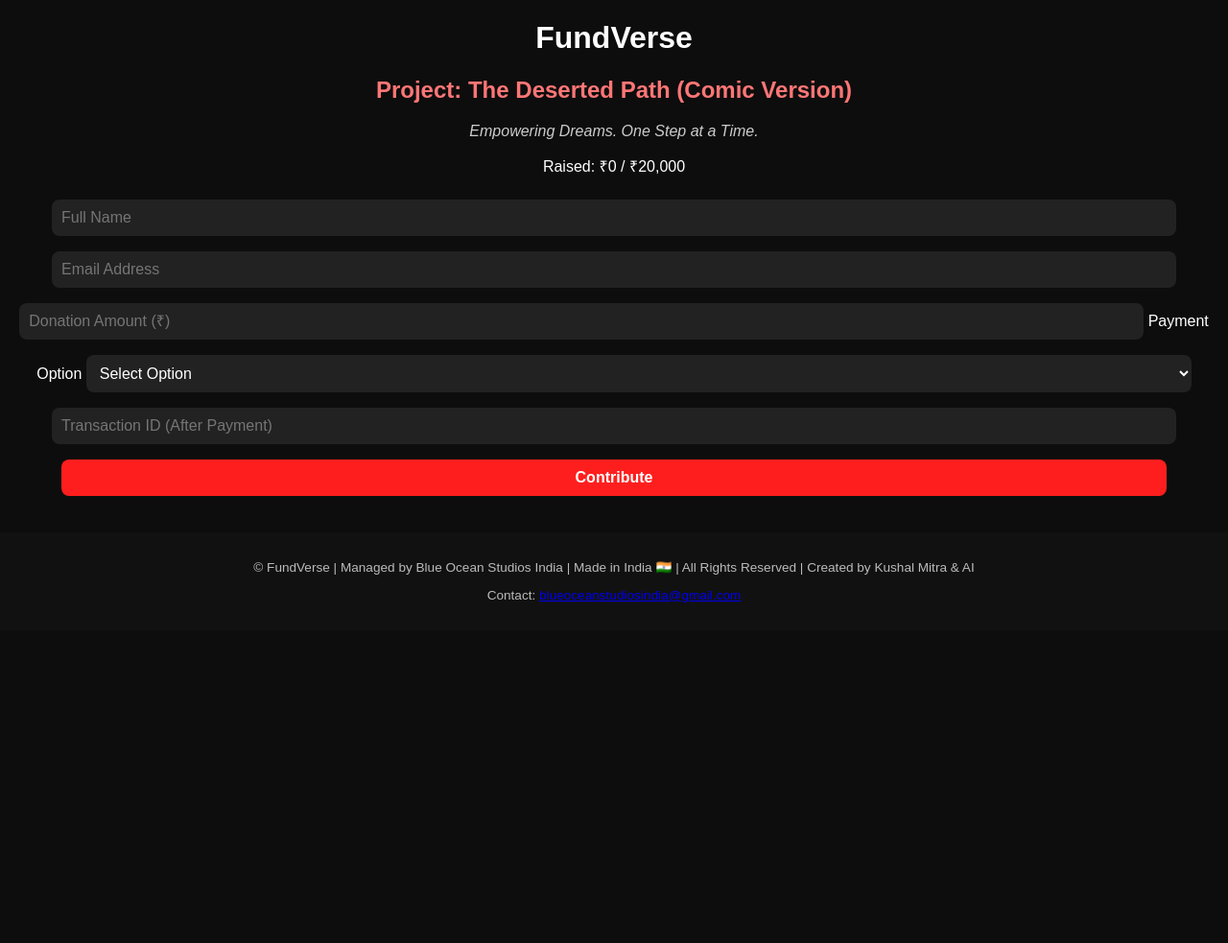
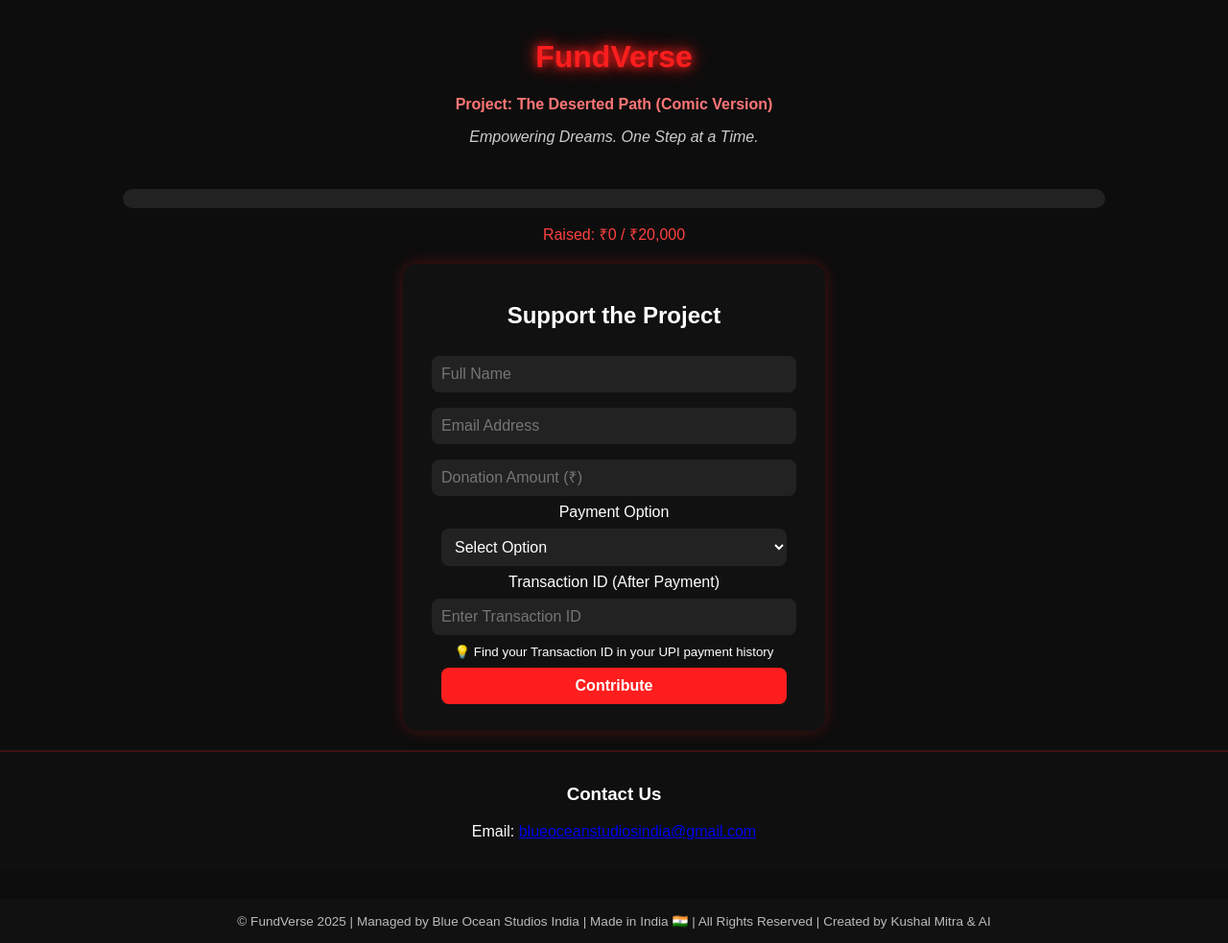
Before and after one commit to HKBSubs69/FundVerse, a plain HTML site: page index.html in a window 1280 px wide. Shown: the whole page at 96% size. Before the commit the page ends 800 px from the top, so only its background shows below. Drawn offline with nearby package versions, Linux system fonts and the light colour scheme; no server answers.

Commit message:
Update index.html

```diff
--- a/index.html
+++ b/index.html
@@ -1,60 +1,66 @@
 <!DOCTYPE html>
 <html lang="en">
 <head>
-  <meta charset="UTF-8">
-  <meta name="viewport" content="width=device-width, initial-scale=1.0">
-  <title>FundVerse</title>
-  <link rel="stylesheet" href="main.css">
-  <script src="https://www.gstatic.com/firebasejs/10.12.0/firebase-app-compat.js"></script>
-  <script src="https://www.gstatic.com/firebasejs/10.12.0/firebase-firestore-compat.js"></script>
-  <script src="https://www.google.com/recaptcha/api.js" async defer></script>
+  <meta charset="UTF-8" />
+  <meta name="viewport" content="width=device-width, initial-scale=1.0" />
+  <title>FundVerse | Comic Project</title>
+  <link rel="stylesheet" href="main.css" />
+  <script src="https://www.gstatic.com/firebasejs/12.4.0/firebase-app.js" type="module"></script>
+  <script src="https://www.gstatic.com/firebasejs/12.4.0/firebase-firestore.js" type="module"></script>
+  <script src="https://cdn.jsdelivr.net/npm/emailjs-com@3/dist/email.min.js"></script>
 </head>
+<body>
+  <header>
+    <h1 class="glow">FundVerse</h1>
+    <p class="subtitle">Project: The Deserted Path (Comic Version)</p>
+    <p class="tagline">Empowering Dreams. One Step at a Time.</p>
+  </header>
 
-<body>
-  <div class="container">
-    <h1 class="title">FundVerse</h1>
-    <h2 class="subtitle">Project: The Deserted Path (Comic Version)</h2>
-    <p class="tagline"><em>Empowering Dreams. One Step at a Time.</em></p>
+  <section class="progress-section">
+    <div class="progress-bar-container">
+      <div id="progress-bar"></div>
+    </div>
+    <p id="raised-amount">Raised: ₹0 / ₹20,000</p>
+  </section>
 
-    <div class="progress-section">
-      <div class="progress-bar">
-        <div class="progress-fill" id="progressFill"></div>
-      </div>
-      <p id="raisedText">Raised: ₹0 / ₹20,000</p>
-    </div>
+  <section class="donation-section">
+    <h2>Support the Project</h2>
+    <form id="donationForm">
+      <input type="text" id="name" placeholder="Full Name" required />
+      <input type="email" id="email" placeholder="Email Address" required />
+      <input type="number" id="amount" placeholder="Donation Amount (₹)" required />
 
-    <form id="donationForm" class="form">
-      <input type="text" id="name" placeholder="Full Name" required>
-      <input type="email" id="email" placeholder="Email Address" required>
-      <input type="number" id="amount" placeholder="Donation Amount (₹)" required>
-
-      <label for="paymentOption" class="payment-label">Payment Option</label>
-      <select id="paymentOption" required>
-        <option value="" disabled selected>Select Option</option>
-        <option value="upi">UPI QR</option>
+      <label for="payment-option">Payment Option</label>
+      <select id="payment-option" required>
+        <option value="">Select Option</option>
+        <option value="upi-id">UPI ID</option>
+        <option value="upi-qr">UPI QR</option>
       </select>
 
-      <div id="upiSection" style="display:none;">
-        <p class="qr-instruction">Scan this QR to Pay:</p>
-        <img src="https://api.qrserver.com/v1/create-qr-code/?data=upi://pay?pa=7079441779@ikwik&pn=FundVerse&am=&cu=INR"
-             alt="UPI QR Code" class="qr">
-        <p class="upi-id">OR Pay via UPI ID: <b>7079441779@ikwik</b></p>
+      <div id="upi-display" class="hidden">
+        <p id="upi-text" class="clickable"></p>
+        <canvas id="upi-qr"></canvas>
       </div>
 
-      <input type="text" id="txnId" placeholder="Transaction ID (After Payment)" required>
+      <label for="txnId">Transaction ID (After Payment)</label>
+      <input type="text" id="txnId" placeholder="Enter Transaction ID" required />
+      <small>💡 Find your Transaction ID in your UPI payment history</small>
 
       <div class="g-recaptcha" data-sitekey="6LfbW_wrAAAAAKjvTI2I__UrtZfd1pvJHMcbEc94"></div>
 
-      <button type="submit" id="contributeBtn">Contribute</button>
+      <button type="submit">Contribute</button>
     </form>
+  </section>
 
-    <footer>
-      <p>© FundVerse <span id="year"></span> | Managed by Blue Ocean Studios India | Made in India 🇮🇳 |
-      All Rights Reserved | Created by Kushal Mitra & AI</p>
-      <p>Contact: <a href="mailto:blueoceanstudiosindia@gmail.com">blueoceanstudiosindia@gmail.com</a></p>
-    </footer>
-  </div>
+  <section class="contact-section">
+    <h3>Contact Us</h3>
+    <p>Email: <a href="mailto:blueoceanstudiosindia@gmail.com">blueoceanstudiosindia@gmail.com</a></p>
+  </section>
 
-  <script src="main.js"></script>
+  <footer id="footer"></footer>
+
+  <script src="https://cdn.jsdelivr.net/npm/qrcode@1.5.1/build/qrcode.min.js"></script>
+  <script src="main.js" type="module"></script>
+  <script src="https://www.google.com/recaptcha/api.js" async defer></script>
 </body>
-</html>
+        </html>
```
